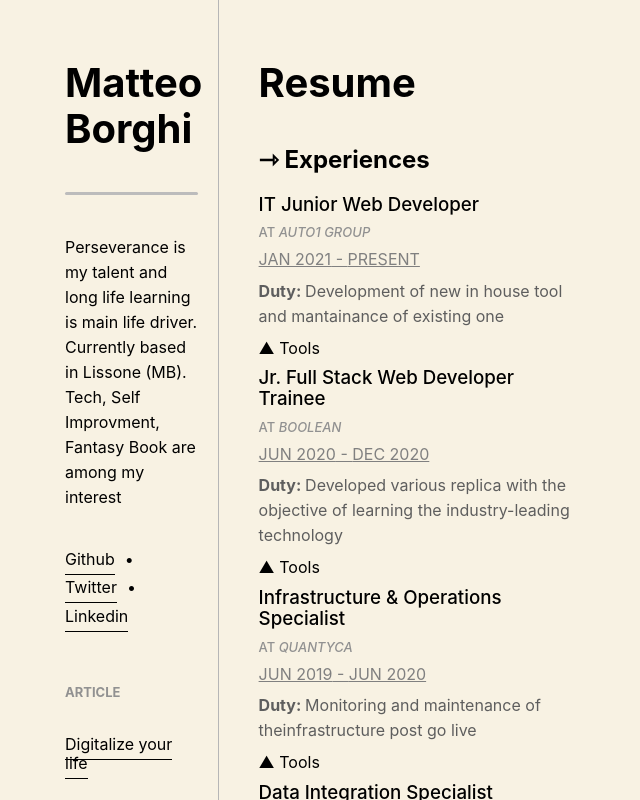
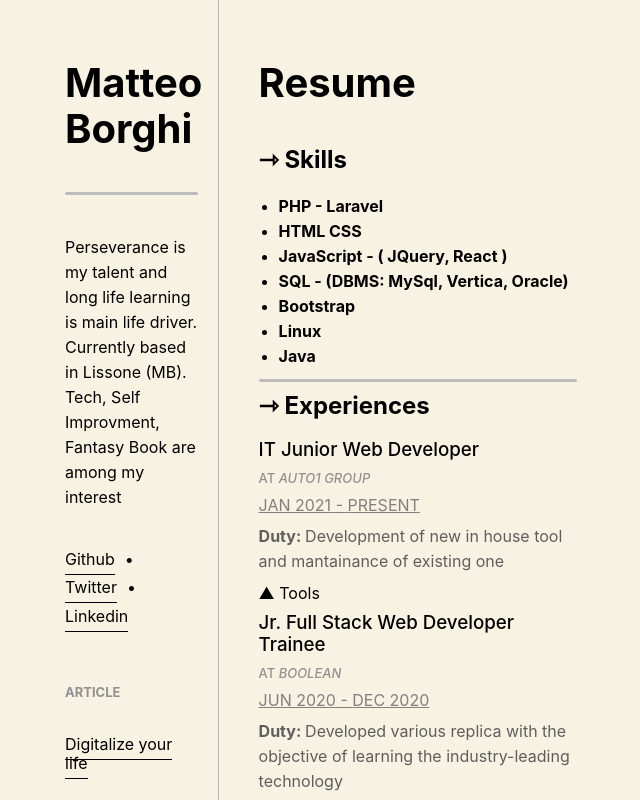
Before and after one commit to Bogghi/my-portfolio, a React app: page / in a window 1280 px wide. Both pictures are taken after a click on the link "Resume". Shown: the top 800 px of the page, without its empty margins (319-959 px from the left). Built offline with nearby package versions, Linux system fonts and the light colour scheme.

Commit message:
added new feature

```diff
--- a/src/Resume.js
+++ b/src/Resume.js
@@ -15,8 +15,9 @@ class Resume extends React.Component{
         super(props);
         this.title = 'Resume';
         this.subHeading = {
-            0: 'Experiences',
-            1: 'Education'
+            0: 'Skills',
+            1: 'Experiences',
+            2: 'Education'
         }
         this.experience = {
             0: {
@@ -78,13 +79,24 @@ class Resume extends React.Component{
                 end: 'SET 2017'
             }
         }
+        this.skill = {
+            0: 'PHP - Laravel',
+            1: 'HTML CSS',
+            2: 'JavaScript - ( JQuery, React )',
+            3: 'SQL - (DBMS: MySql, Vertica, Oracle)',
+            4: 'Bootstrap',
+            5: 'Linux',
+            6: 'Java'
+        }
     }
 
     render(){
         const exp = this.experience;
         const edu = this.education;
+        const skl = this.skill;
         let r = [],
-            e = [];
+            e = [],
+            s = [];
 
         for (const key in exp) {
             if (Object.hasOwnProperty.call(exp, key)) {
@@ -127,16 +139,34 @@ class Resume extends React.Component{
             }
         }
 
+        for(const key in skl){
+            if(Object.hasOwnProperty.call(skl, key)){
+                const sv = skl[key];
+                s.push(
+                    <li>
+                        <h4>{sv}</h4>
+                    </li>
+                )
+            }
+        }
+
         return (
             <div className="text-padding">
                 <Heading value={this.title}/>
+                <div className="skils">
+                    <SubHeading value={this.subHeading[0]}/>
+                    <ul className="s-list">
+                        {s}
+                    </ul>
+                </div>
+                <Separator/>
                 <div className="experiences">
-                    <SubHeading value={this.subHeading[0]}/>
+                    <SubHeading value={this.subHeading[1]}/>
                     {r}
                 </div>
                 <Separator/>
                 <div className='education'>
-                    <SubHeading value={this.subHeading[1]}/>
+                    <SubHeading value={this.subHeading[2]}/>
                     {e}
                 </div>
             </div>
--- a/src/article.css
+++ b/src/article.css
@@ -46,9 +46,21 @@
 }
 
 .experiences {
-    margin-bottom: 10px;
+    margin: 10px 0px 10px;
 }
 
 .education {
     margin-top: 10px;
 }
+
+.skils {
+    margin-bottom: 10px;
+}
+
+.s-list {
+    margin-left: 20px;
+}
+
+.s-list li {
+    line-height: 25px ;
+}
```
